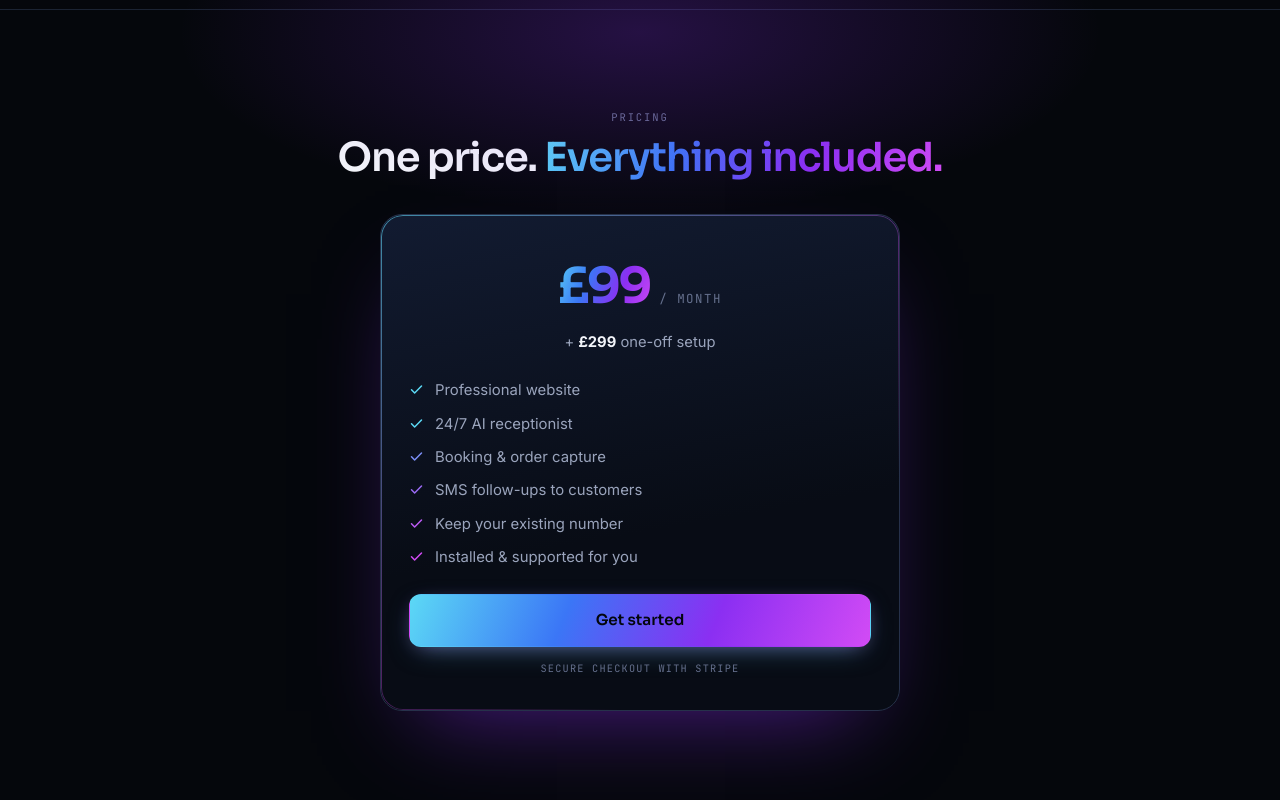
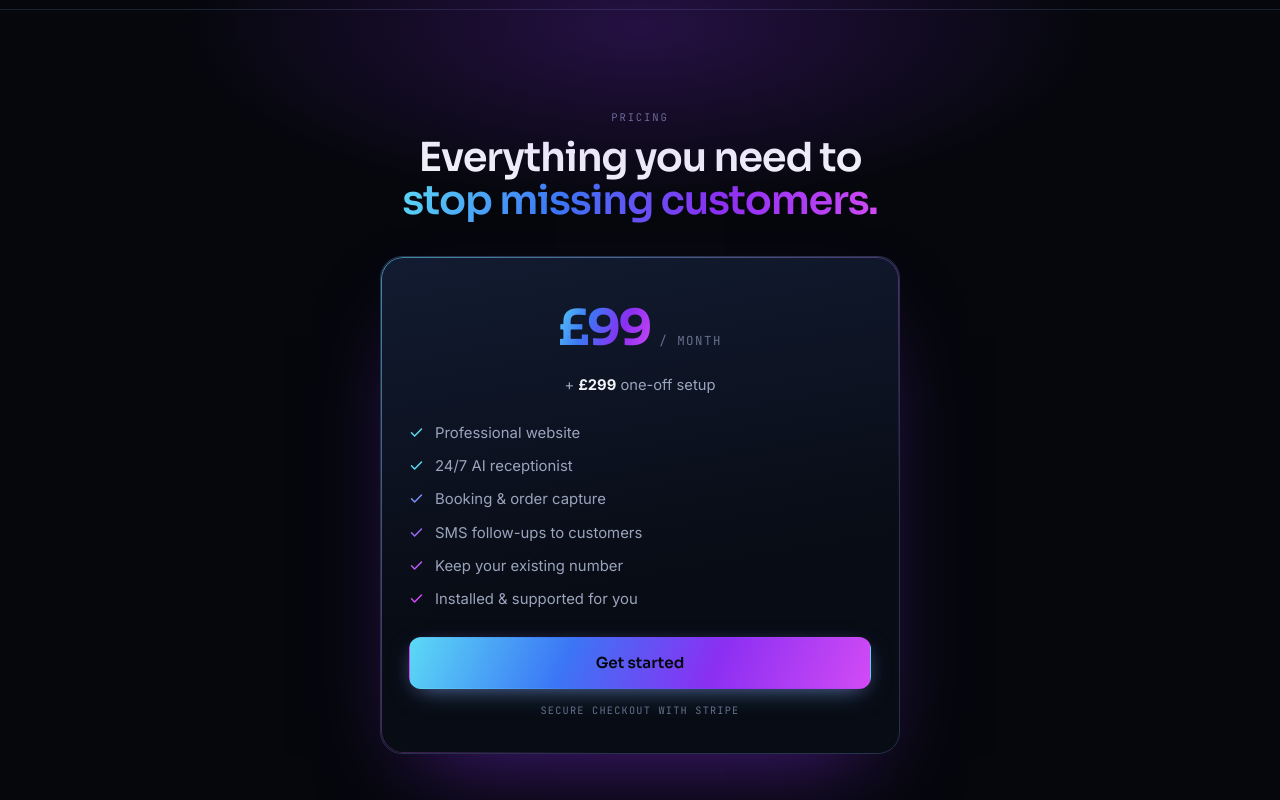
Before and after one commit to billygeez666/nonstopai-onboarding, a React (Vite) app: page / in a window 1280 px wide. Shown: the part 3020-3820 px from the top of the page. Built offline with nearby package versions, Linux system fonts and the light colour scheme.

Commit message:
Pricing heading copy

```diff
--- a/src/pages/Home.jsx
+++ b/src/pages/Home.jsx
@@ -189,7 +189,7 @@
           <div className="wrap">
             <div className="sechead center">
               <span className="eyebrow">Pricing</span>
-              <h2>One price. <span className="gt">Everything included.</span></h2>
+              <h2>Everything you need to <span className="gt">stop missing customers.</span></h2>
             </div>
             <div className="pricecard">
               <div className="ptag"><span className="big gt">£99</span><span className="per">/ month</span></div>
```
